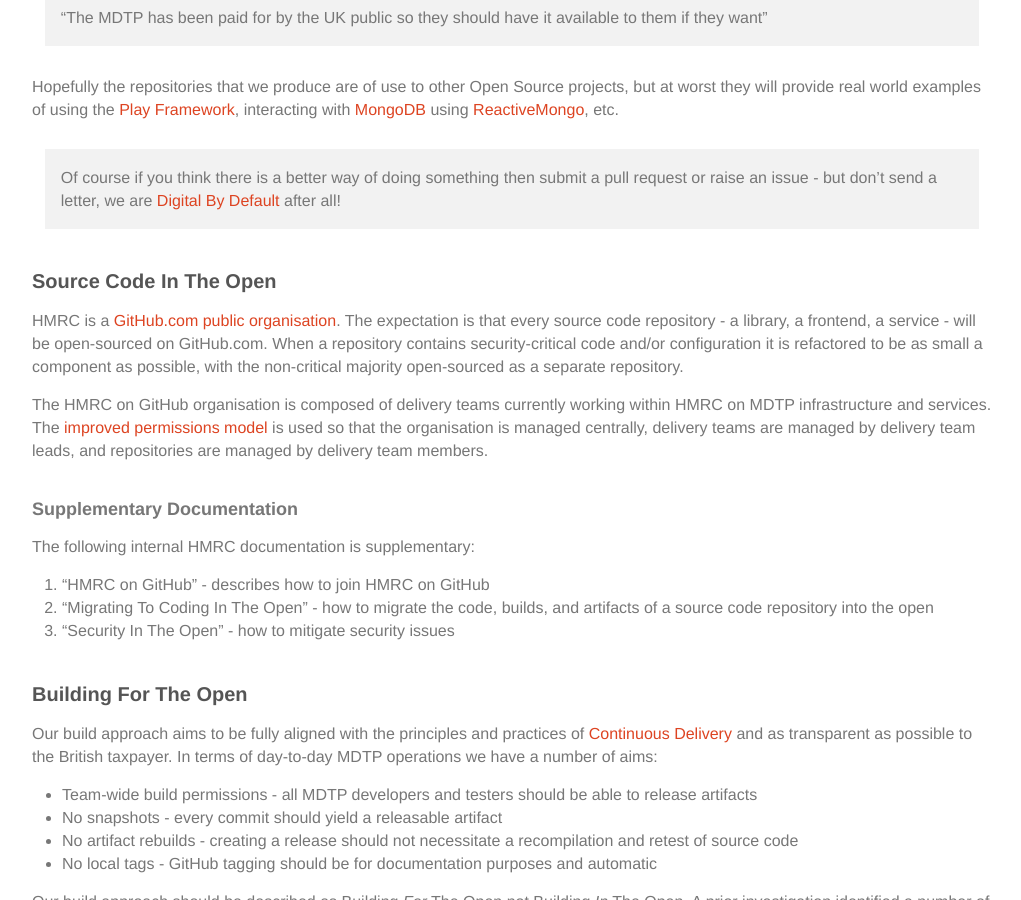
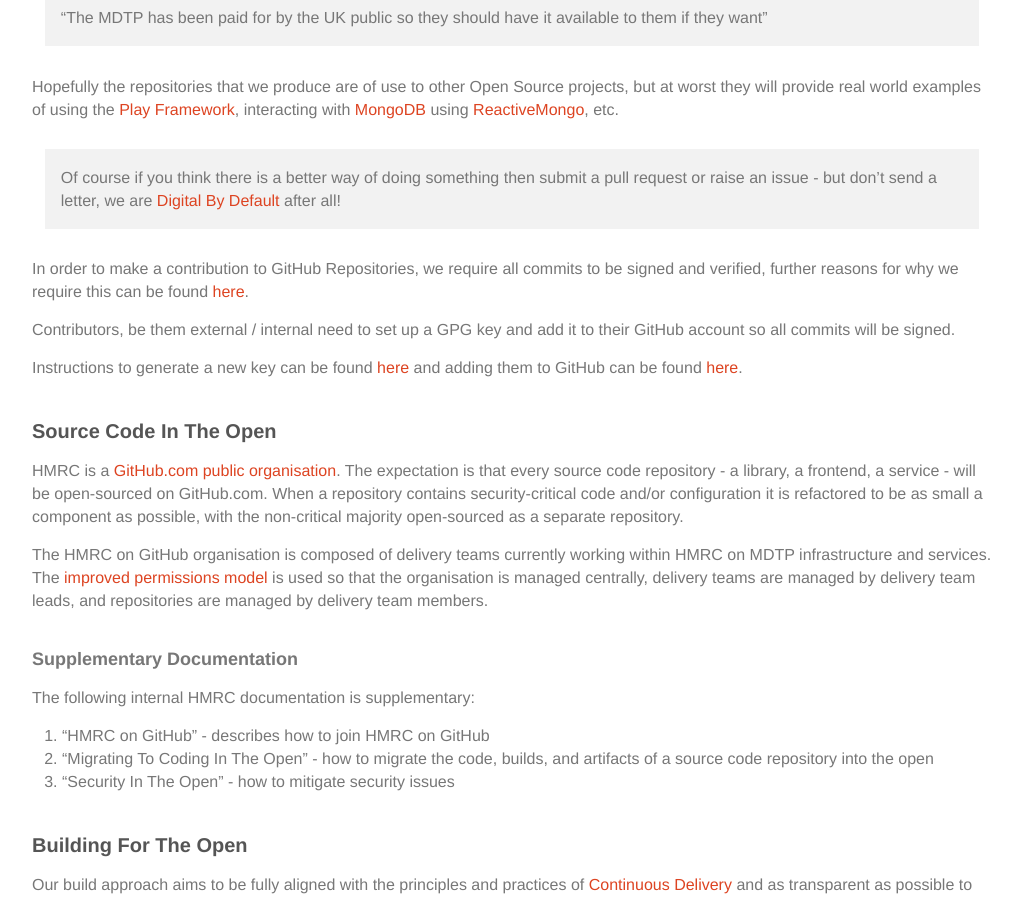
Before and after one commit to hmrc/hmrc.github.io, a Jekyll site: the page built from _posts/development-documentation/2015-01-29-coding-in-the-open-manual.md, in a window 1280 px wide and 900 px high, scrolled down 545 px. Shown: the whole window, without its empty margins (128-1149 px from the left). Built offline with Jekyll 4.4.1, drawn with Linux system fonts in a browser that asks for light colours; nearby versions of some CDN libraries.

Commit message:
PSEC-1682 - add information around how/why we should create GPG keys for external contributors and how they can add them to GitHub

```diff
--- a/_posts/development-documentation/2015-01-29-coding-in-the-open-manual.md
+++ b/_posts/development-documentation/2015-01-29-coding-in-the-open-manual.md
@@ -19,6 +19,12 @@
 Hopefully the repositories that we produce are of use to other Open Source projects, but at worst they will provide real world examples of using the [Play Framework](https://playframework.com/), interacting with [MongoDB](https://www.mongodb.org/) using [ReactiveMongo](http://reactivemongo.org/), etc.
 
 > Of course if you think there is a better way of doing something then submit a pull request or raise an issue - but don't send a letter, we are [Digital By Default](https://www.gov.uk/service-manual/start) after all!
+
+In order to make a contribution to GitHub Repositories, we require all commits to be signed and verified, further reasons for why we require this can be found [here](https://binx.io/2021/12/06/why-you-should-start-signing-your-git-commits-today/).
+
+Contributors, be them external / internal need to set up a GPG key and add it to their GitHub account so all commits will be signed.
+
+Instructions to generate a new key can be found [here](https://docs.github.com/en/authentication/managing-commit-signature-verification/generating-a-new-gpg-key) and adding them to GitHub can be found [here](https://docs.github.com/en/authentication/managing-commit-signature-verification/adding-a-gpg-key-to-your-github-account).
 
 ### Source Code In The Open
 
```
